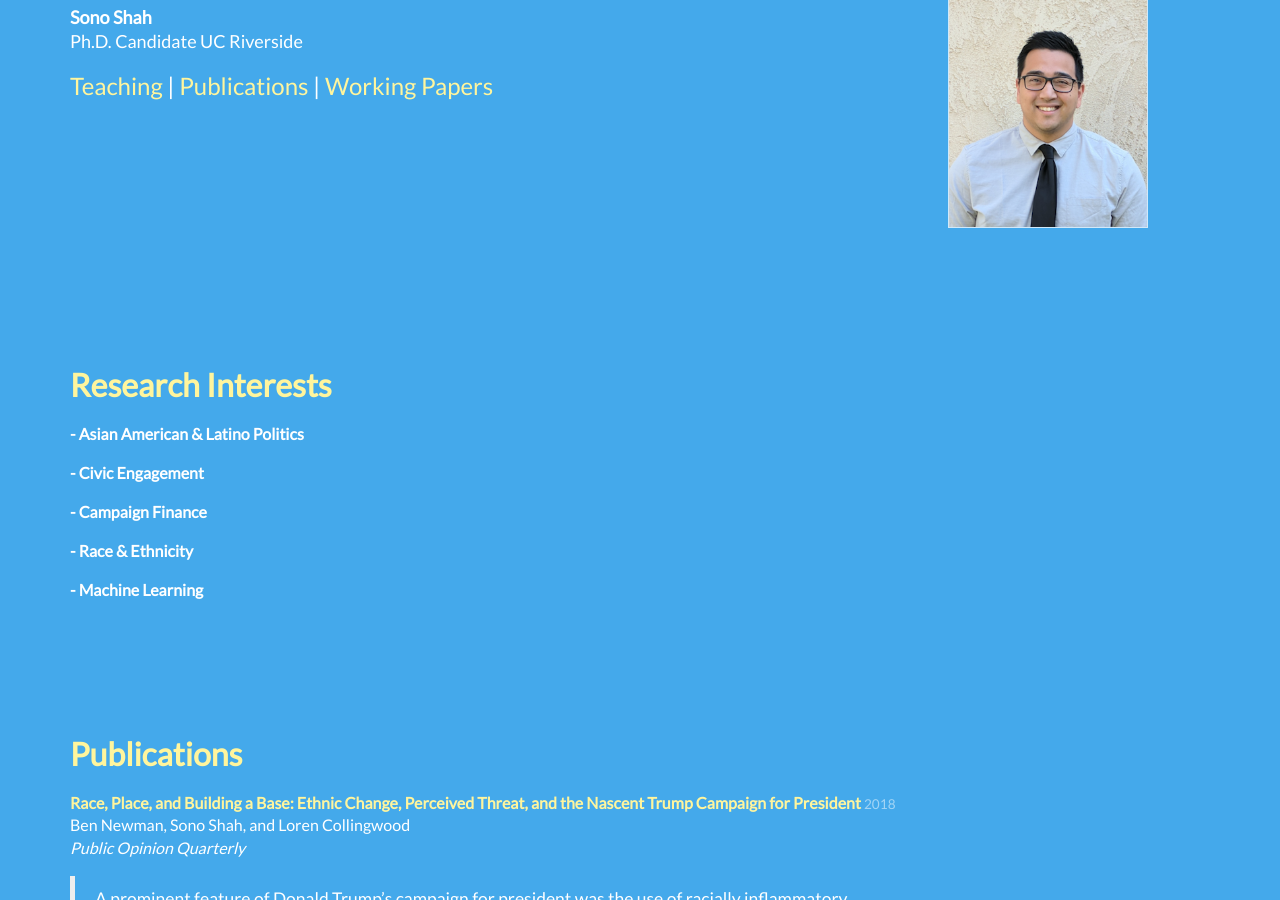
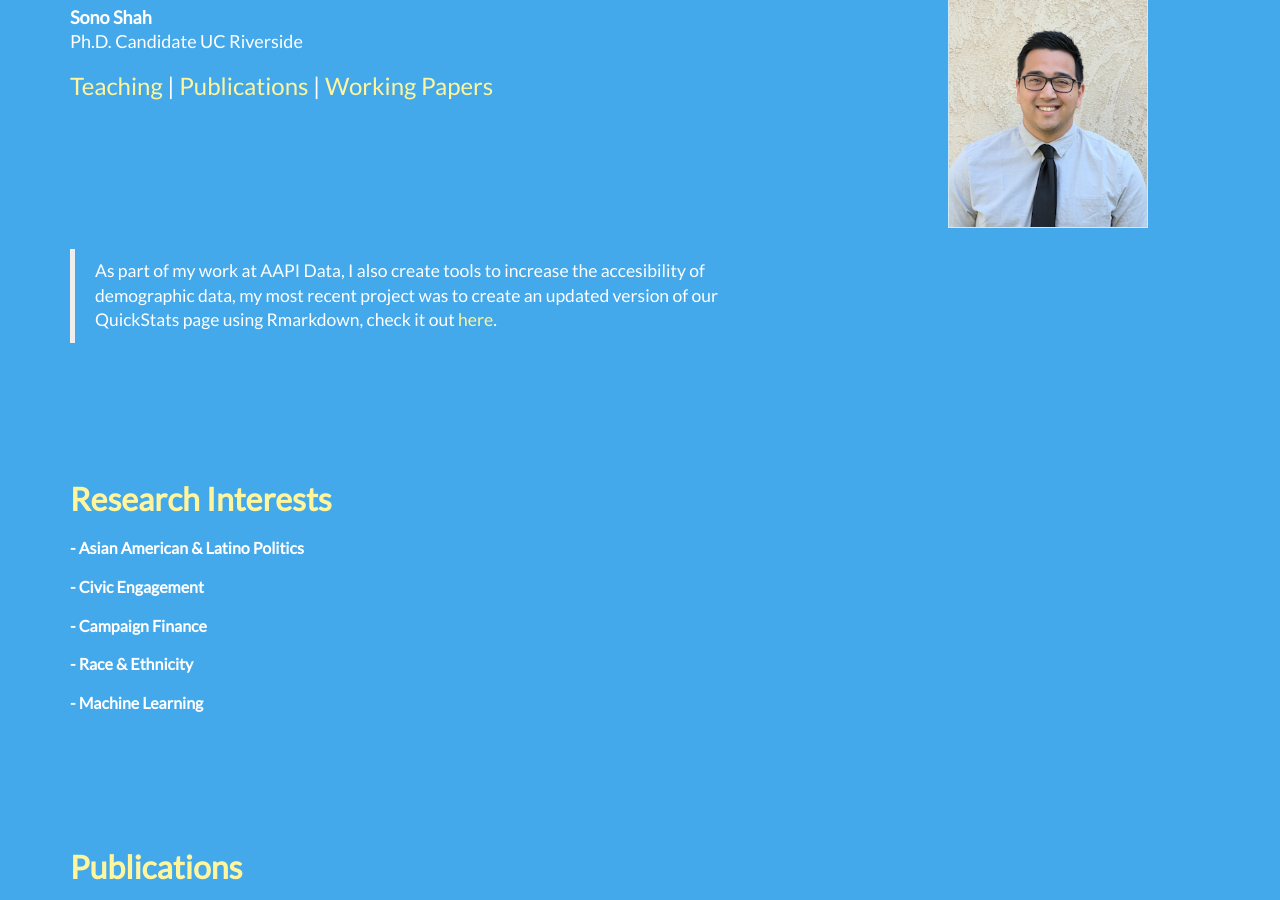
Before and after one commit to sonoshah/sonoshah.github.io, a Jekyll site: the page built from index.html, in a window 1280 px wide and 900 px high, scrolled down 403 px. Built offline with Jekyll 4.4.1, drawn with Linux system fonts in a browser that asks for light colours; nearby versions of some CDN libraries.

Commit message:
updates added link

```diff
--- a/_data/personal.yml
+++ b/_data/personal.yml
@@ -35,3 +35,6 @@ intro:
 
 
     My dissertation focuses on Asian Americans and Latinos and their campaign contribution behavior where I use administrative records from the FEC as well as survey data from the National Asian American Survey.
+
+
+    > As part of my work at AAPI Data, I also create tools to increase the accesibility of demographic data, my most recent project was to create an updated version of our QuickStats page using Rmarkdown, check it out [here](https://aapidata.github.io/quick_stats/).
```
Also changed, not shown: 4 other files.
